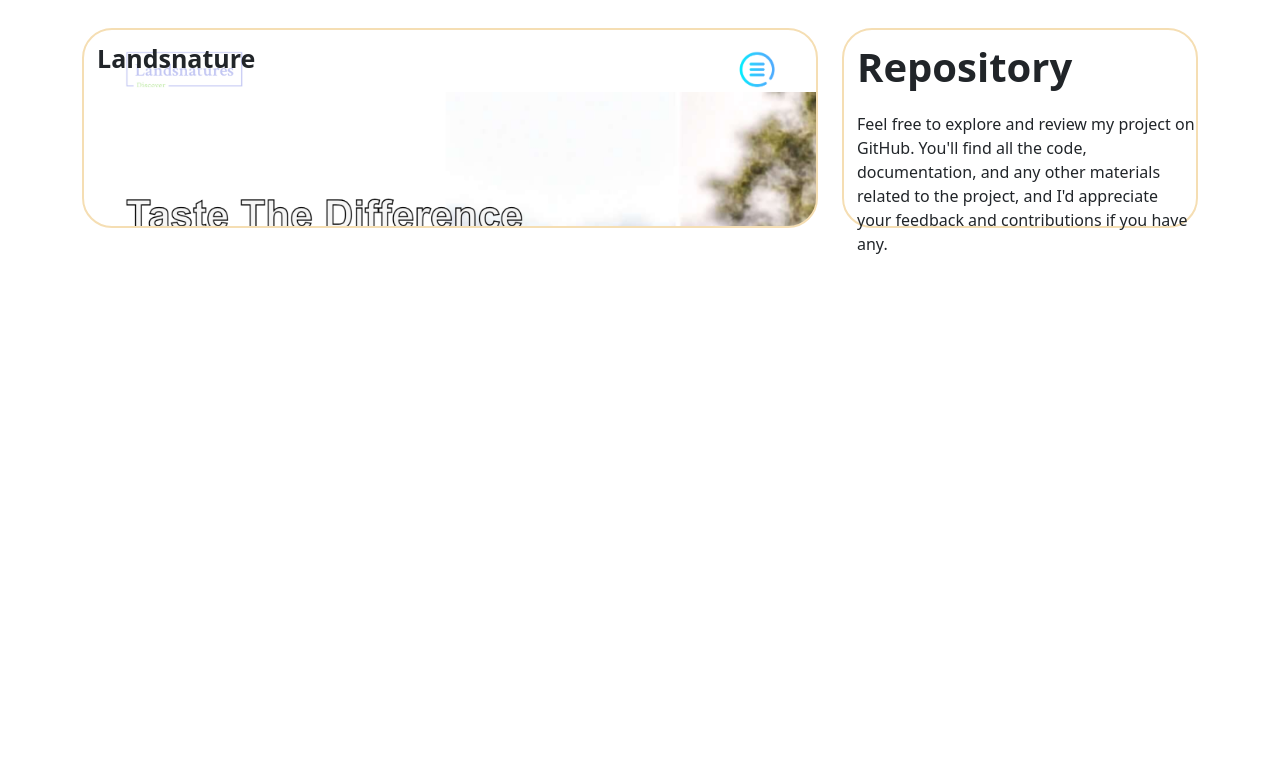
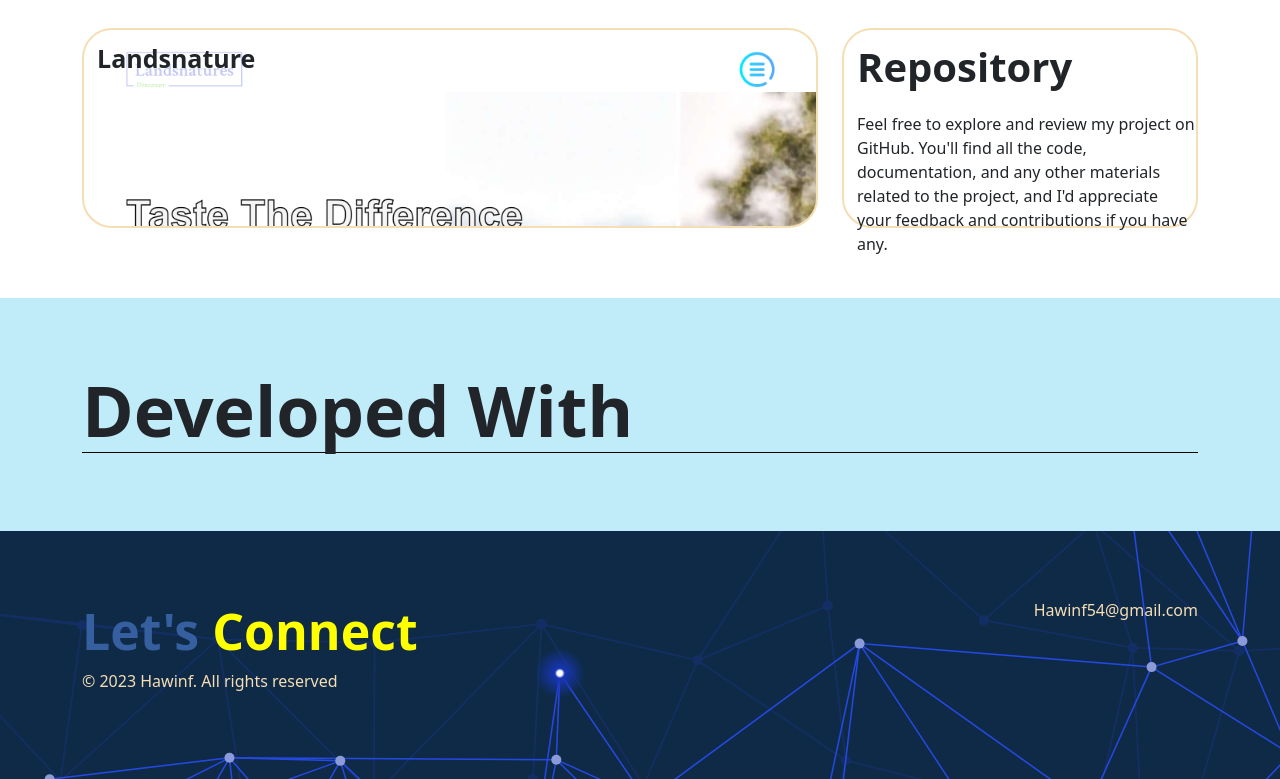
Before and after one commit to Hawinf/hawinf, a Next.js app: page / in a window 1280 px wide. Shown: the part 858-1637 px from the top of the page. Before the commit the page ends 1156 px from the top, so only its background shows below. Built offline with nearby package versions, Linux system fonts and the light colour scheme.

Commit message:
adding tools.tsx and footer

```diff
--- /dev/null
+++ b/components/Tools/Tool.tsx
@@ -0,0 +1,11 @@
+import ToolStyle from './tool.module.css';
+
+export const Tools = () => {
+    return (
+        <div className={ToolStyle['wrapper-tools']}>
+            <div className='container'>
+                <h1 className={ToolStyle['tool-judul']}>Developed With</h1>
+            </div>
+        </div>
+    )
+}
--- /dev/null
+++ b/components/Tools/tool.module.css
@@ -0,0 +1,11 @@
+.wrapper-tools{
+    /* height: 300px; */
+    background-color: rgb(192, 235, 249);
+    padding: 70px 0;
+    /* position: sticky; */
+}
+.tool-judul {
+    font-size: 70px;
+    font-weight: 700;
+    border-bottom: 1px solid black;
+}
--- /dev/null
+++ b/components/footer/Footer.tsx
@@ -0,0 +1,20 @@
+import FooterStyle from './footer.module.css';
+
+
+export const Footer = () => {
+    return (
+        <div  className={FooterStyle['wrapper-footer']}>
+            <div className='container'>
+                <div className={FooterStyle['footer-content']}>
+                        <div className={FooterStyle['footer-left']}>
+                            <h1 className={FooterStyle['connect']}>Let's <span>Connect</span></h1>
+                            <p className={FooterStyle['copyright']}>© 2023 Hawinf. All rights reserved</p>
+                        </div>
+                        <div className={FooterStyle['footer-right']}>
+                            <h6>Hawinf54@gmail.com</h6>
+                        </div>
+                </div>
+            </div>
+        </div>
+    )
+}
--- /dev/null
+++ b/components/footer/footer.module.css
@@ -0,0 +1,21 @@
+.wrapper-footer {
+    padding: 70px 0;
+}
+.footer-content {
+    display: flex;
+    justify-content: space-between;
+}
+.connect {
+    font-size: 50px;
+    font-weight: 700;
+    color: #365FA0;
+}
+.connect span {
+    color: yellow;
+}
+.copyright {
+    color: wheat;
+}
+.footer-right h6 {
+    color: wheat;
+}
--- a/pages/index.tsx
+++ b/pages/index.tsx
@@ -4,6 +4,8 @@ import { Navbar } from '@/components/navbar/Navbar'
 import 'bootstrap/dist/css/bootstrap.css';
 import { Header } from '@/components/header/Header';
 import { About } from '@/components/about/About';
+import { Tools } from '@/components/Tools/Tool';
+import { Footer } from '@/components/footer/Footer';
 
 const inter = Inter({ subsets: ['latin'] })
 
@@ -13,6 +15,8 @@ export default function Home() {
       <Navbar />
       <Header />
       <About />
+      <Tools />
+      <Footer />
     </>
   )
 }
```
